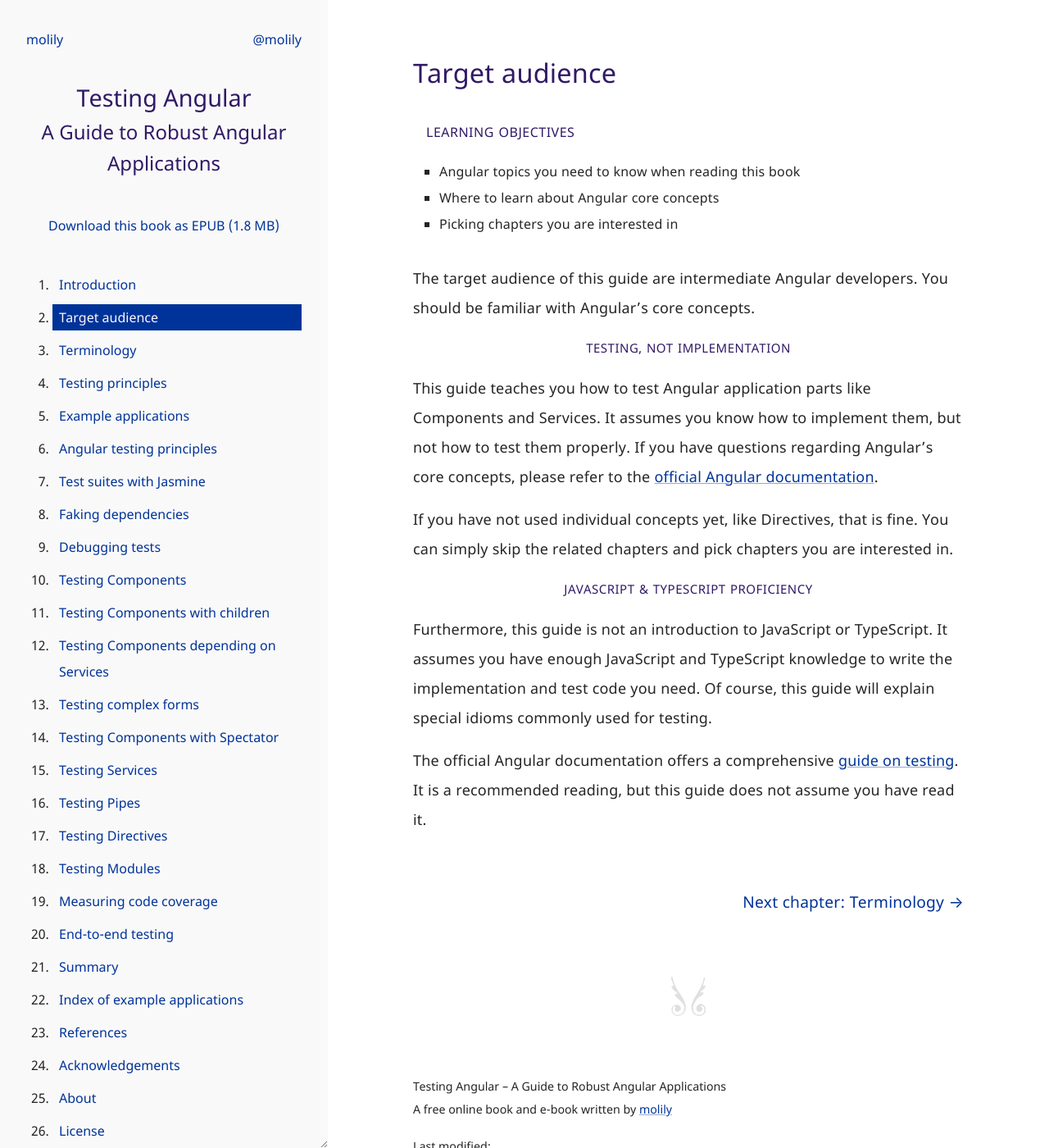
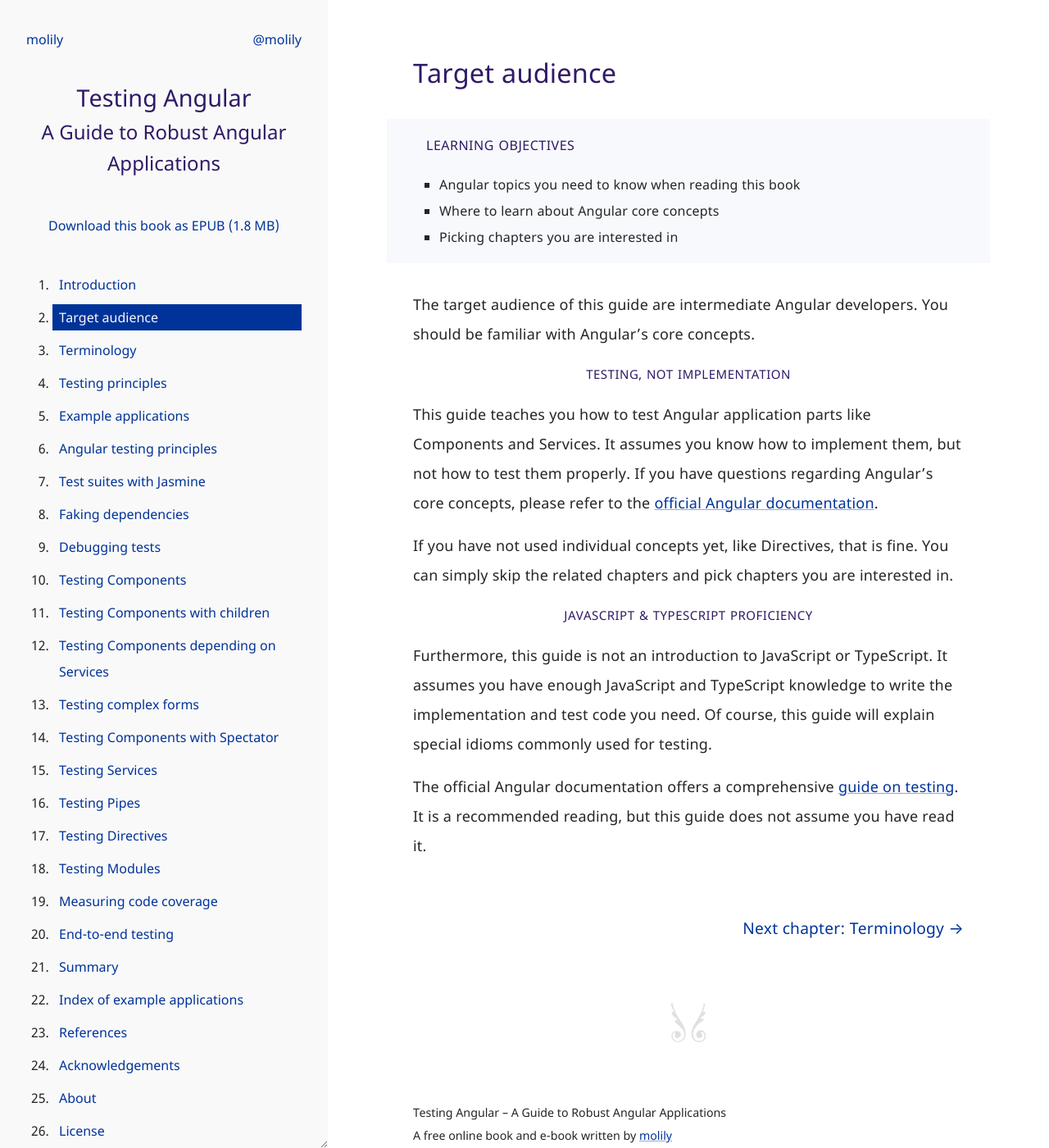
Before and after one commit to molily/testing-angular, a Jekyll site: the page built from target-audience.md, in a window 1280 px wide and 1400 px high. Shown: the whole window at 82% size. Built offline with Jekyll 4.4.1, drawn with Linux system fonts in a browser that asks for light colours.

Commit message:
Format learning objectives consistently across themes

```diff
--- a/_sass/book-partial.scss
+++ b/_sass/book-partial.scss
@@ -582,22 +582,21 @@
  */
 
 .learning-objectives {
-  margin-bottom: 2rem;
+  margin: 0 -1rem 2rem;
+  border-radius: 0.5px;
+  padding: 1rem;
   font-size: $font-size-small;
+  background-color: $highlight-background-color;
+
+  @include large {
+    margin-left: -2rem;
+    margin-right: -2rem;
+    padding-left: 2rem;
+    padding-right: 2rem;
+  }
 
   @include dark-scheme {
-    margin-left: -1rem;
-    margin-right: -1rem;
-    padding: 1rem;
     background-color: $highlight-background-color-inverted;
-    border-radius: 0.5px;
-
-    @include large {
-      margin-left: -2rem;
-      margin-right: -2rem;
-      padding-left: 2rem;
-      padding-right: 2rem;
-    }
   }
 
   p {
```
